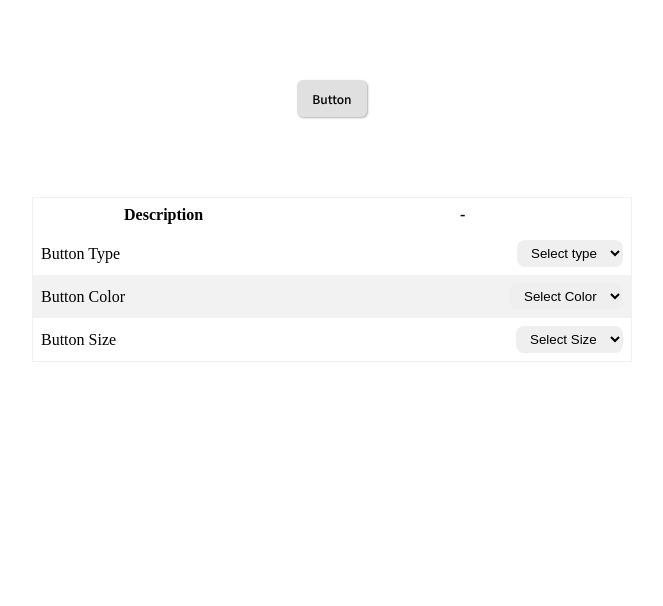
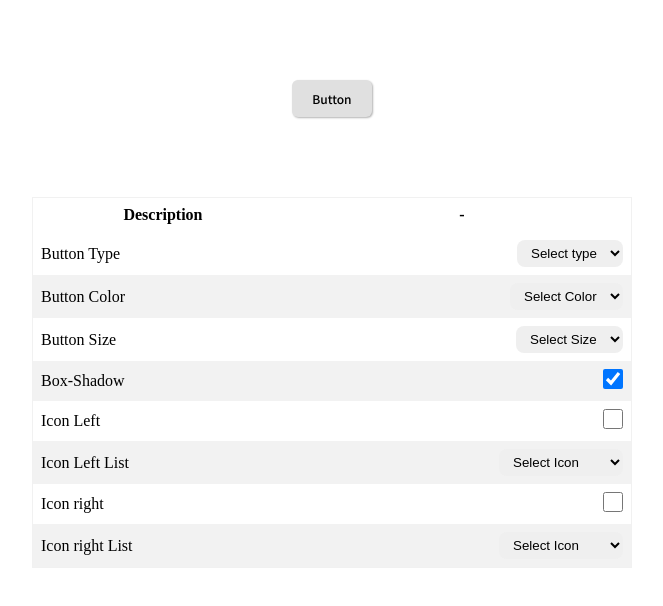
Before and after one commit to emmanuelurbina/Button-component, a Vue app: page / in a window 1280 px wide. Shown: the top 606 px of the page, without its empty margins (308-971 px from the left). Built offline with nearby package versions, Linux system fonts and the light colour scheme.

Commit message:
+ add icons and css

```diff
--- a/public/index.html
+++ b/public/index.html
@@ -5,6 +5,8 @@
     <meta http-equiv="X-UA-Compatible" content="IE=edge">
     <meta name="viewport" content="width=device-width,initial-scale=1.0">
     <link rel="icon" href="<%= BASE_URL %>favicon.ico">
+    <link href="https://fonts.googleapis.com/css2?family=Material+Icons"
+      rel="stylesheet">
     <title><%= htmlWebpackPlugin.options.title %></title>
   </head>
   <body>
--- a/src/components/ButtonsComponent.vue
+++ b/src/components/ButtonsComponent.vue
@@ -1,34 +1,73 @@
 <template>
-
-    <button type="button" class="btn" :class="[type, color, size, shadow ? 'shadow': '']">
-      Button
-    </button>
-
+  <button
+    type="button"
+    class="btn"
+    :class="[type, color, size, shadow ? 'shadow' : '']"
+  >
+    <i v-if="iconLeftView" class="material-icons left-icon"> {{ iconLeft }} </i>
+    Button
+    <i v-if="iconRightView" class="material-icons right-icon"> {{ iconRight }} </i>
+  </button>
 </template>
 
 <script>
 export default {
   name: "ButtonsComponent",
-  props: ["type", "color", "shadow", "size"],
+  props: ["type", "color", "shadow", "size", "iconLeftView", "iconLeft", "iconRight", "iconRightView"],
 };
 </script>
 
 <style scoped>
-
-
 /* class btn and shadow custom*/
 .btn {
   border: none;
   cursor: pointer;
   outline: none;
-  padding: 10px 15px; /* md default size */
+
   border-radius: 6px;
   font-weight: 500;
   font-size: 12px;
   font-family: "Noto Sans JP", sans-serif;
+  position: relative;
 }
 .shadow {
   box-shadow: 1px 1px 2px 0px rgba(0, 0, 0, 0.3);
+}
+
+.left-icon {
+  position: absolute;
+  top: 12px;
+  left: 0%;
+  font-size: 14px;
+  margin: 0 3px;
+}
+.sm .left-icon{
+  top: 8px;
+  font-size: 12px;
+  margin: 0 2px;
+}
+.lg .left-icon{
+  top: 15px;
+  font-size: 18px;
+  margin: 0 5px;
+}
+
+.right-icon {
+  position: absolute;
+  top: 12px;
+  right: 0%;
+  font-size: 14px;
+  margin: 0 3px;
+}
+.sm .right-icon{
+  top: 8px;
+  font-size: 12px;
+  margin: 0 2px;
+}
+.lg .right-icon{
+  top: 15px;
+  font-size: 18px;
+  margin: 0 5px;
 }
 
 /*Types:
@@ -203,15 +242,15 @@ danger
 /* sizing */
 
 .sm {
-  padding: 5px 10px;
+  padding: 5px 15px;
 }
 
 .md {
   /* default size */
-  padding: 10px 15px;
+  padding: 10px 20px;
 }
 
 .lg {
-  padding: 15px 25px;
+  padding: 15px 30px;
 }
 </style>
--- a/src/views/ButtonsView.vue
+++ b/src/views/ButtonsView.vue
@@ -1,7 +1,16 @@
 <template>
   <div>
     <div class="buttons">
-      <buttons-component :type="type" :color="color" :shadow="shadow" :size="size" />
+      <buttons-component
+        :type="type"
+        :color="color"
+        :shadow="shadow"
+        :size="size"
+        :iconLeftView="iconLeftView"
+        :iconLeft="iconLeft"
+        :iconRightView="iconRightView"
+        :iconRight="iconRight"
+      />
     </div>
 
     <div class="table-content">
@@ -56,6 +65,64 @@
               </select>
             </td>
           </tr>
+          <tr>
+            <td>Box-Shadow</td>
+            <td class="opt">
+              <input type="checkbox" class="check" value="" v-model="shadow" />
+            </td>
+          </tr>
+          <tr>
+            <td>Icon Left</td>
+            <td class="opt">
+              <input
+                type="checkbox"
+                class="check"
+                value=""
+                v-model="iconLeftView"
+              />
+            </td>
+          </tr>
+          <tr>
+            <td>Icon Left List</td>
+            <td class="opt">
+              <select class="select" @change="changeIconLeft">
+                <option value="home" selected>Select Icon</option>
+                <option
+                  v-for="(icon, index) in iconList"
+                  :key="index"
+                  :value="icon"
+                >
+                  {{ icon }}
+                </option>
+              </select>
+            </td>
+          </tr>
+          <tr>
+            <td>Icon right</td>
+            <td class="opt">
+              <input
+                type="checkbox"
+                class="check"
+                value=""
+                v-model="iconRightView"
+              />
+            </td>
+          </tr>
+          <tr>
+            <td>Icon right List</td>
+            <td class="opt">
+              <select class="select" @change="changeIconRight">
+                <option value="home" selected>Select Icon</option>
+                <option
+                  v-for="(icon, index) in iconList"
+                  :key="index"
+                  :value="icon"
+                >
+                  {{ icon }}
+                </option>
+              </select>
+            </td>
+          </tr>
         </tbody>
       </table>
     </div>
@@ -73,7 +140,12 @@ export default {
       type: "default",
       color: "",
       shadow: true,
-      size: 'md',
+      size: "md",
+      iconLeftView: false,
+      iconLeft: "",
+      iconRightView: false,
+      iconRight: "",
+      iconList: ["thumb_up", "thumb_down", "favorite", "shopping_cart", "add"],
       types: ["default", "outline", "text"],
       colors: ["default", "primary", "secondary", "danger"],
       sizes: [
@@ -96,6 +168,12 @@ export default {
     changeSize: function () {
       this.size = event.target.value;
     },
+    changeIconLeft: function () {
+      this.iconLeft = event.target.value;
+    },
+    changeIconRight: function () {
+      this.iconRight = event.target.value;
+    },
   },
 };
 </script>
@@ -117,13 +195,12 @@ tr:nth-child(even) {
   background-color: #f2f2f2;
 }
 
-
 th,
 td {
   padding: 8px;
 }
 .opt {
-    text-align: right;
+  text-align: right;
 }
 .select {
   cursor: pointer;
@@ -132,6 +209,10 @@ td {
   border-radius: 8px;
 }
 
+.check {
+  width: 20px;
+  height: 20px;
+}
 @media screen and (max-width: 600px) {
   table {
     width: 100%;
```
